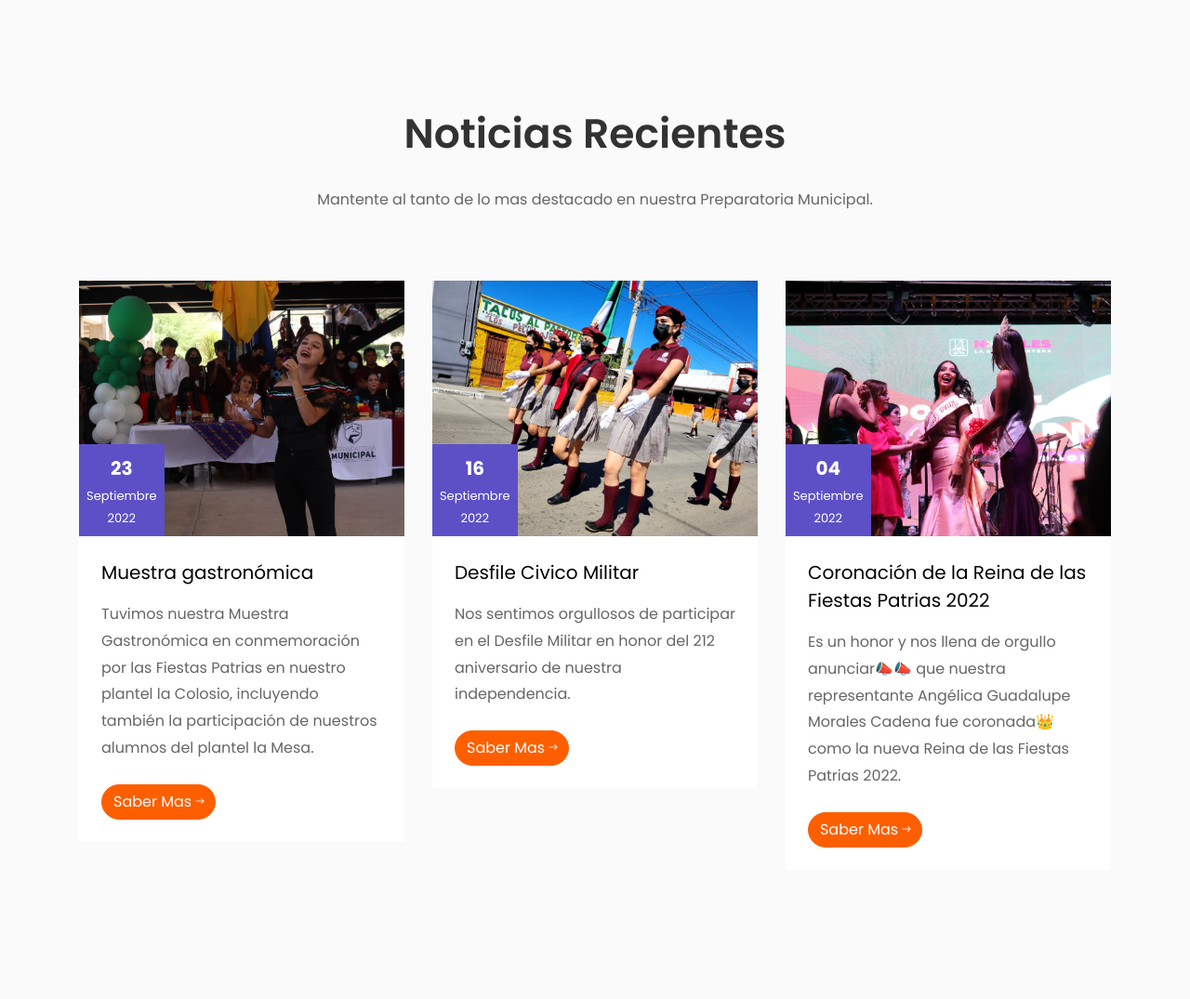
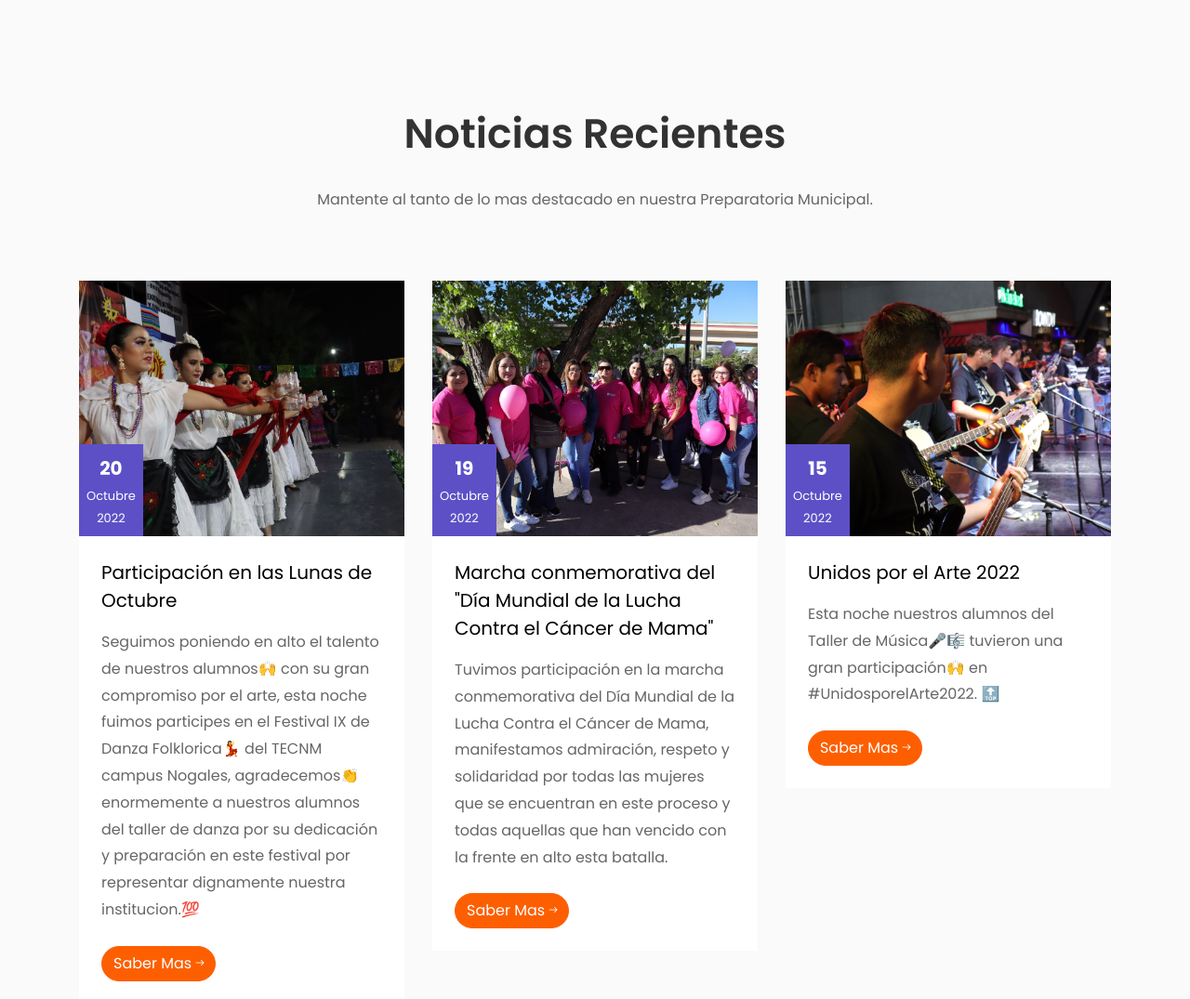
Before and after one commit to comunicacionLobos/webapgeLobos, a PHP site: page / in a window 1280 px wide. Shown: the part 4826-5901 px from the top of the page at 93% size. Run offline with PHP 8.4, Linux system fonts and the light colour scheme; some libraries are stand-ins or nearby versions; some web fonts are replaced.

Commit message:
actualizacion noticias

```diff
--- a/index.php
+++ b/index.php
@@ -343,19 +343,19 @@
 			<div class="row">
 			<div class="col-md-6 col-lg-4 ftco-animate">
 					<div class="blog-entry">
-						<a href="https://www.facebook.com/miprepanogales/posts/537323055063344" class="block-20 d-flex align-items-end"
+						<a href="https://www.facebook.com/miprepanogales/posts/563597859102530" class="block-20 d-flex align-items-end"
 							style="background-image: url('images/publicacion1.jpg');">
 							<div class="meta-date text-center p-2">
-								<span class="day">23</span>
-								<span class="mos">Septiembre</span>
+								<span class="day">20</span>
+								<span class="mos">Octubre</span>
 								<span class="yr">2022</span>
 							</div>
 						</a>
 						<div class="text bg-white p-4">
-							<h3 class="heading"><a href="#">Muestra gastronómica</a></h3>
-							<p>Tuvimos nuestra Muestra Gastronómica en conmemoración por las Fiestas Patrias en nuestro plantel la Colosio, incluyendo también la participación de nuestros alumnos del plantel la Mesa.</p>
+							<h3 class="heading"><a href="#">Participación en las Lunas de Octubre</a></h3>
+							<p>Seguimos poniendo en alto el talento de nuestros alumnos🙌 con su gran compromiso por el arte, esta noche fuimos participes en el Festival  IX  de Danza Folklorica💃 del TECNM campus Nogales, agradecemos👏 enormemente a nuestros alumnos del taller de danza por su dedicación y preparación en este festival por representar dignamente nuestra institucion.💯</p>
 							<div class="d-flex align-items-center mt-4">
-								<p class="mb-0"><a href="https://www.facebook.com/miprepanogales/posts/537323055063344" target="_blank" class="btn btn-primary">Saber Mas <span
+								<p class="mb-0"><a href="https://www.facebook.com/miprepanogales/posts/563597859102530" target="_blank" class="btn btn-primary">Saber Mas <span
 											class="ion-ios-arrow-round-forward"></span></a></p>
 							</div>
 						</div>
@@ -363,19 +363,19 @@
 				</div>
 				<div class="col-md-6 col-lg-4 ftco-animate">
 						<div class="blog-entry">
-							<a href="https://www.facebook.com/miprepanogales/posts/530698355725814" class="block-20 d-flex align-items-end"
+							<a href="https://www.facebook.com/miprepanogales/posts/562365385892444" class="block-20 d-flex align-items-end"
 								style="background-image: url('images/publicacion3.jpg');">
 								<div class="meta-date text-center p-2">
-									<span class="day">16</span>
-									<span class="mos">Septiembre</span>
+									<span class="day">19</span>
+									<span class="mos">Octubre</span>
 									<span class="yr">2022</span>
 								</div>
 							</a>
 							<div class="text bg-white p-4">
-								<h3 class="heading"><a href="#">Desfile Civico Militar</a></h3>
-								<p>Nos sentimos orgullosos de participar en el Desfile Militar en honor del 212 aniversario de nuestra independencia.</p>
+								<h3 class="heading"><a href="#">Marcha conmemorativa del "Día Mundial de la Lucha Contra el Cáncer de Mama"</a></h3>
+								<p>Tuvimos participación en la marcha conmemorativa del Día Mundial de la Lucha Contra el Cáncer de Mama, manifestamos admiración, respeto y solidaridad por todas las mujeres que se encuentran en este proceso y todas aquellas que han vencido con la frente en alto esta batalla.</p>
 								<div class="d-flex align-items-center mt-4">
-									<p class="mb-0"><a href="https://www.facebook.com/miprepanogales/posts/530698355725814" target="_blank" class="btn btn-primary">Saber Mas <span
+									<p class="mb-0"><a href="https://www.facebook.com/miprepanogales/posts/562365385892444" target="_blank" class="btn btn-primary">Saber Mas <span
 												class="ion-ios-arrow-round-forward"></span></a></p>
 								</div>
 							</div>
@@ -383,19 +383,19 @@
 				</div>
 			<div class="col-md-6 col-lg-4 ftco-animate">
 					<div class="blog-entry">
-						<a href="https://www.facebook.com/miprepanogales/posts/8087517904622890" class="block-20 d-flex align-items-end"
+						<a href="https://www.facebook.com/miprepanogales/posts/559091302886519" class="block-20 d-flex align-items-end"
 							style="background-image: url('images/publicacion2.jpg');">
 							<div class="meta-date text-center p-2">
-								<span class="day">04</span>
-								<span class="mos">Septiembre</span>
+								<span class="day">15</span>
+								<span class="mos">Octubre</span>
 								<span class="yr">2022</span>
 							</div>
 						</a>
 						<div class="text bg-white p-4">
-							<h3 class="heading"><a href="#">Coronación de la Reina de las Fiestas Patrias 2022</a></h3>
-							<p>Es un honor y nos llena de orgullo anunciar📣📣 que nuestra representante Angélica Guadalupe Morales Cadena fue coronada👑 como la nueva Reina de las Fiestas Patrias 2022.</p>
+							<h3 class="heading"><a href="#">Unidos por el Arte 2022</a></h3>
+							<p>Esta noche nuestros alumnos del Taller de Música🎤🎼 tuvieron una gran participación🙌 en #UnidosporelArte2022. 🔝</p>
 							<div class="d-flex align-items-center mt-4">
-								<p class="mb-0"><a href="https://www.facebook.com/miprepanogales/posts/8087517904622890" target="_blank" class="btn btn-primary">Saber Mas <span
+								<p class="mb-0"><a href="https://www.facebook.com/miprepanogales/posts/559091302886519" target="_blank" class="btn btn-primary">Saber Mas <span
 											class="ion-ios-arrow-round-forward"></span></a></p>
 							</div>
 						</div>
```
Also changed, not shown: images/publicacion1.jpg, images/publicacion2.jpg, images/publicacion3.jpg, images/tallerdanza.jpg, images/tallermusica.jpg.
